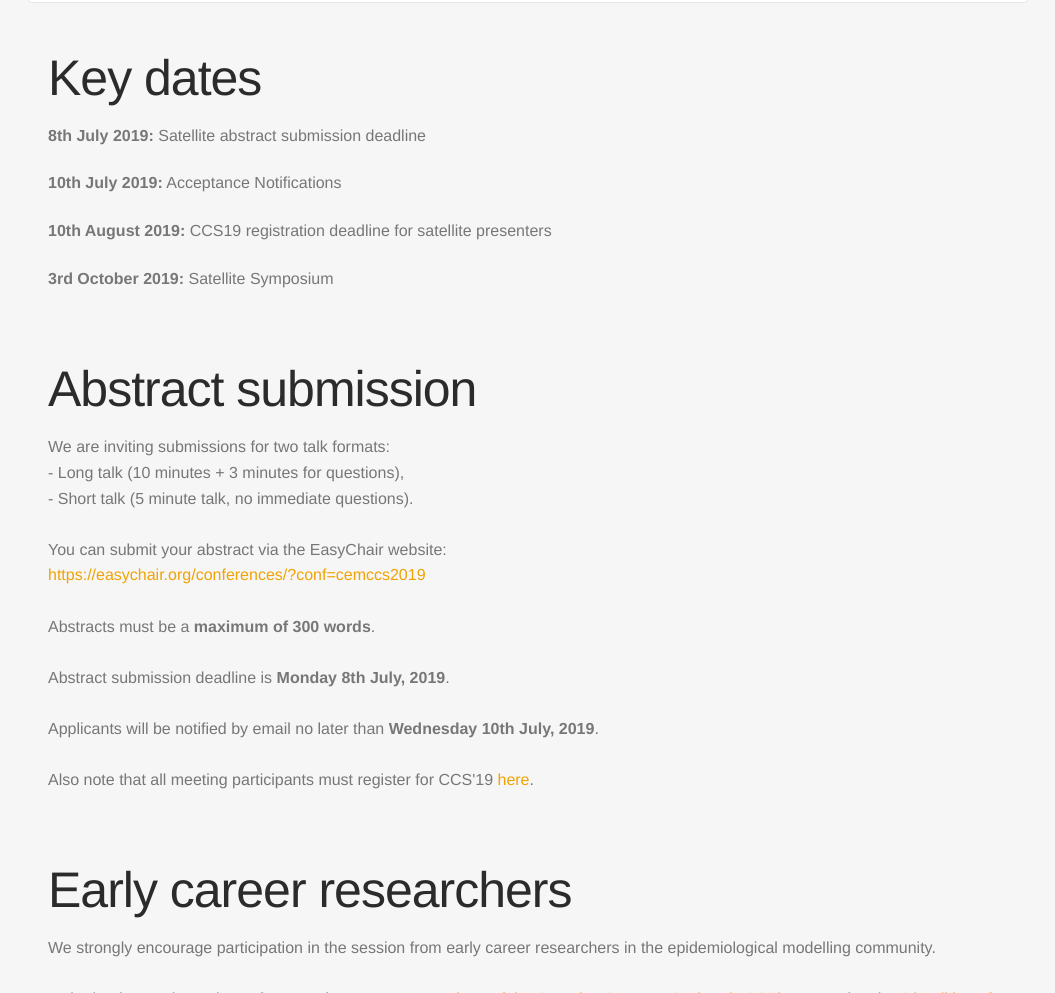
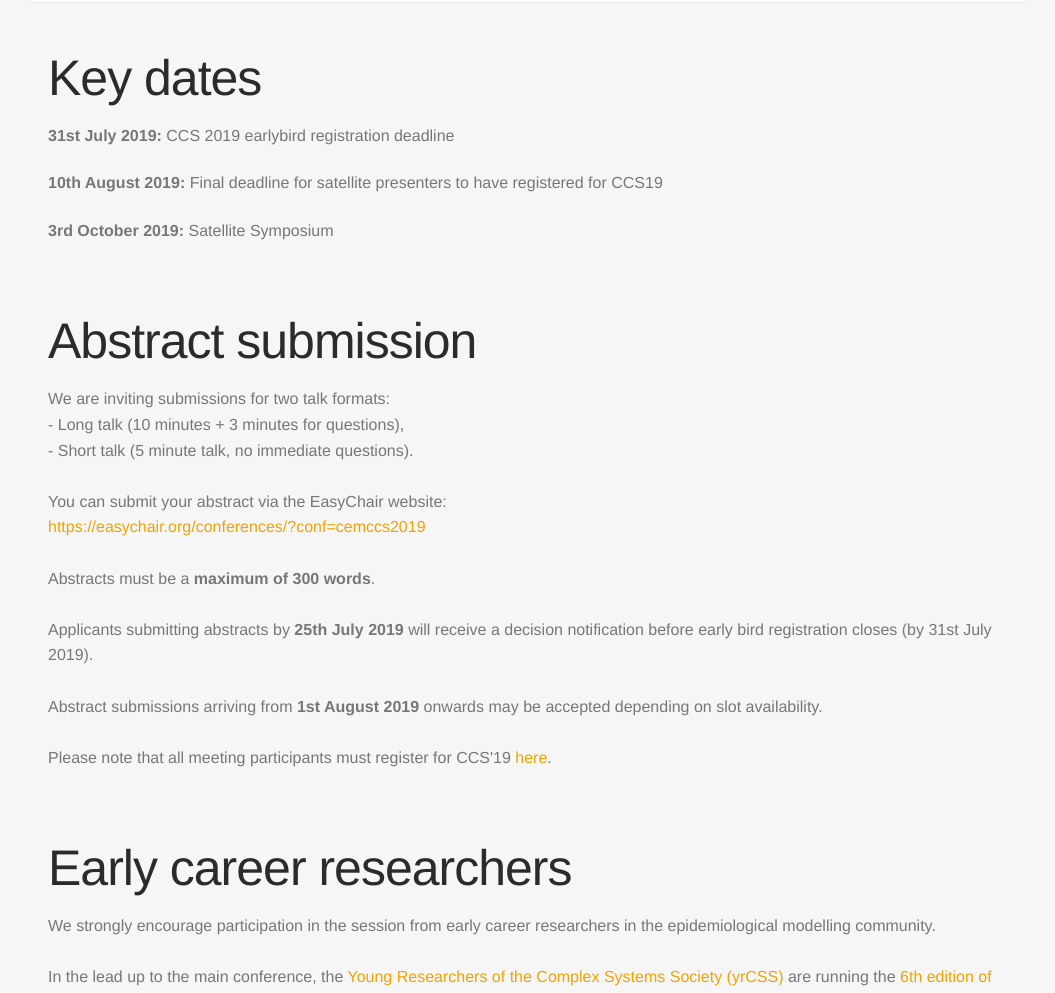
Before and after one commit to cem-ccs19/cem-ccs19.github.io, a plain HTML site: page index.html in a window 1280 px wide. Shown: the part 1148-2141 px from the top of the page, without its empty margins (112-1167 px from the left). Drawn offline with nearby package versions, Linux system fonts and the light colour scheme.

Commit message:
Updated abstract dates

```diff
--- a/index.html
+++ b/index.html
@@ -156,9 +156,8 @@ with data collection and curation, methodology and computation and the gap betwe
           <section class="keydates" id="keydates">
             <h2 class="section-title">Key dates</h2>
 
-<p><b>8th July 2019:</b> Satellite abstract submission deadline</p>
-<p><b>10th July 2019:</b>  Acceptance Notifications</p>
-<p><b>10th August 2019:</b>  CCS19 registration deadline for satellite presenters</p>
+<p><b>31st July 2019:</b>  CCS 2019 earlybird registration deadline</p>
+<p><b>10th August 2019:</b>  Final deadline for satellite presenters to have registered for CCS19</p>
 <p><b>3rd October 2019:</b>  Satellite Symposium</p>
 
           </section>
@@ -177,11 +176,11 @@ with data collection and curation, methodology and computation and the gap betwe
 <br>
   Abstracts must be a <b>maximum of 300 words</b>.<br>
 <br>
-  Abstract submission deadline is <b>Monday 8th July, 2019</b>.<br>
+  Applicants submitting abstracts by <b>25th July 2019</b> will receive a decision notification before early bird registration closes (by 31st July 2019).<br>
 <br>
-  Applicants will be notified by email no later than <b>Wednesday 10th July, 2019</b>.<br>
+  Abstract submissions arriving from <b>1st August 2019</b> onwards may be accepted depending on slot availability.<br>
 <br>
-  Also note that all meeting participants must register for CCS'19 <a href="http://event.ntu.edu.sg/ccs2019/Registration/Pages/Registrations.aspx">here</a>.
+  Please note that all meeting participants must register for CCS'19 <a href="http://event.ntu.edu.sg/ccs2019/Registration/Pages/Registrations.aspx">here</a>.
 
 </p>
 
```
